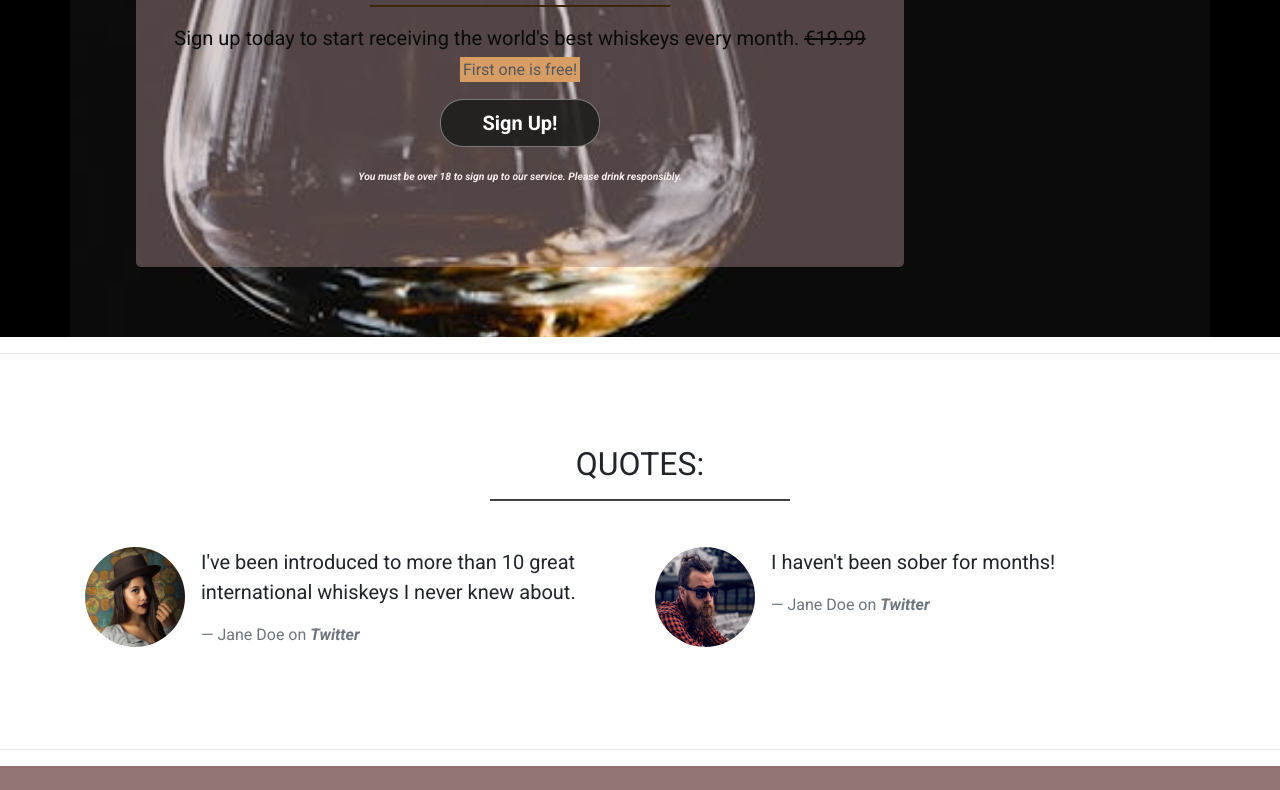
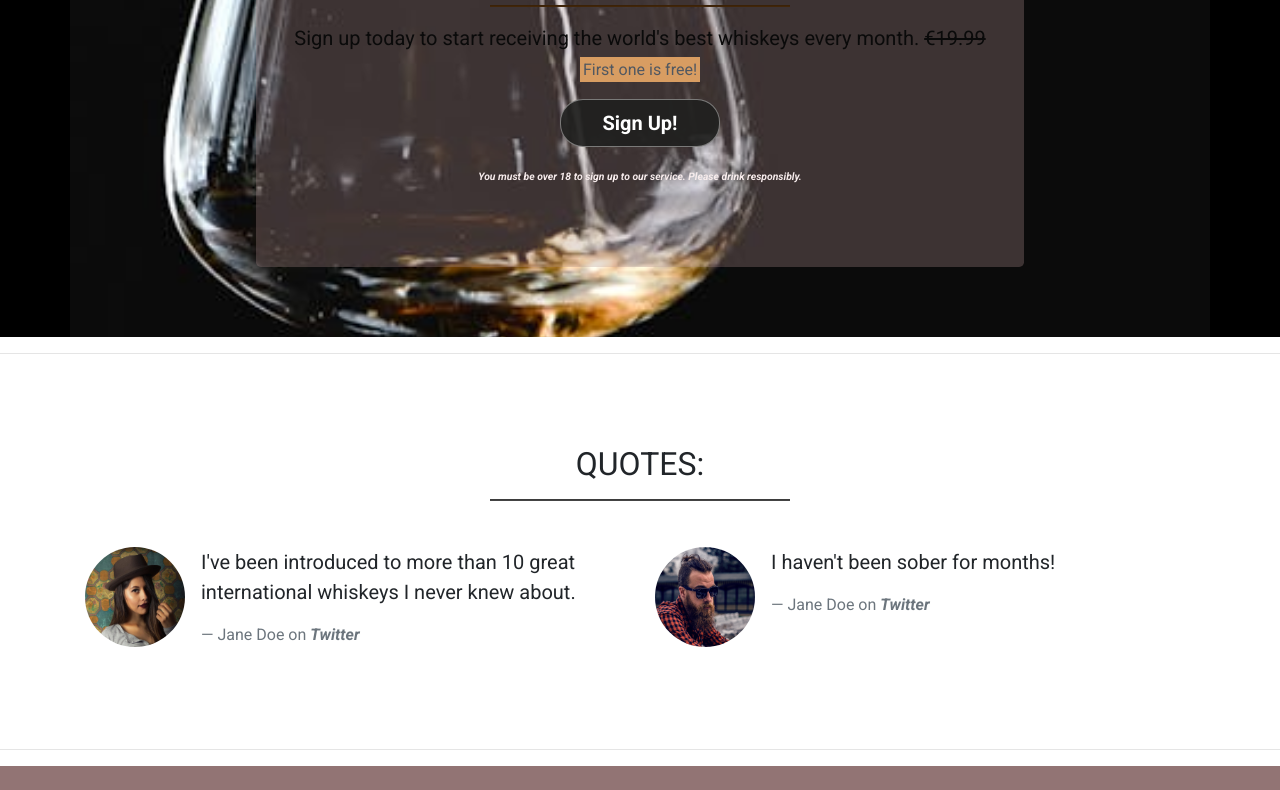
Before and after one commit to miriamdosantos/bootstrap, a plain HTML site: page index.html in a window 1280 px wide. Shown: the part 303-1093 px from the top of the page. Drawn offline with nearby package versions, Linux system fonts and the light colour scheme.

Commit message:
fix jumbotron

```diff
--- a/assets/css/style.css
+++ b/assets/css/style.css
@@ -122,8 +122,8 @@ padding-top: 2rem;
 /* Jumbotron */
 .jumbotron{
     margin-top: 6rem;
-    margin-right: 15rem;
-    background-color: rgba(176, 144, 144, 0.430);
+
+    background-color: rgba(176, 144, 144, 0.300);
     width: 60vw;
 
 }
```
